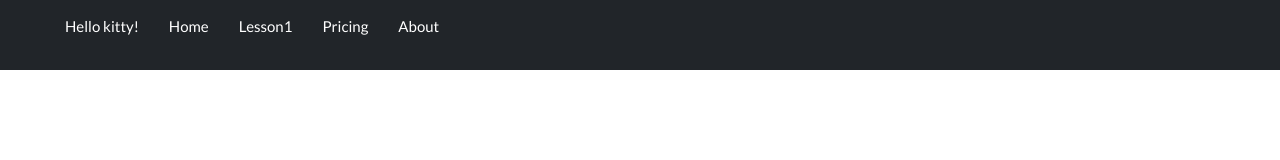
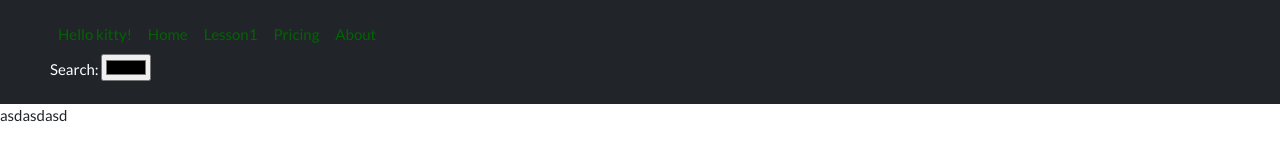
Before and after one commit to DOstapovets/hello_kitty, a website: page flextry/index.html in a window 1280 px wide. Drawn offline with Linux system fonts and the light colour scheme; files that its build step writes are made by us from their sources.

Commit message:
fix header flex

```diff
--- a/flextry/index.html
+++ b/flextry/index.html
@@ -6,17 +6,33 @@
         <meta http-equiv="X-UA-Compatible" content="ie=edge">
         <link rel="stylesheet" href="./style.css">
         <link rel="stylesheet" href="./bootstrap.min.css">
-        <title>111</title>
+        <title>FLEX</title>
     </head>
     <body>
-        <header class="head">
+        <header>
             <div class="flex-container">
-                <div class="item"><p>Hello kitty!</div></p>
-                <div class="item"><p class="text">Home</div></p>
-                <div class="item"><p class="text">Lesson1</div></p>
-                <div class="item"><p class="text">Pricing</div></p>
-                <div class="item"><p class="text">About</div></p>
+                <div class="item">Hello kitty!</div>
+                <div class="item text">
+                    Home
                 </div>
+                <div class="item text">
+                    Lesson1
+                </div>
+                <div class="item text">
+                    Pricing
+                </div>
+                <div class="item text">
+                    About
+                </div>
+            </div>
+            <div>
+                <label>
+                    Search:
+                    <input type="color" name="" id="">
+                </label>
+
+            </div>
         </header>
+        <span>asdasdasd</span>
     </body>
 </html>
--- a/flextry/style.css
+++ b/flextry/style.css
@@ -1,24 +1,33 @@
+body{
+  margin: 0;
+  font-family: "Lato", -apple-system, BlinkMacSystemFont, "Segoe UI", Roboto, "Helvetica Neue", Arial, sans-serif, "Apple Color Emoji", "Segoe UI Emoji", "Segoe UI Symbol";
+}
+*{
+  box-sizing: border-box;
+}
 .flex-container {
     display: flex;
-    height: 70px;
     justify-content: flex-start;
-    font-family: "Lato", -apple-system, BlinkMacSystemFont, "Segoe UI", Roboto, "Helvetica Neue", Arial, sans-serif, "Apple Color Emoji", "Segoe UI Emoji", "Segoe UI Symbol";
     max-inline-size: 100%;
-    margin-left: 50px;
     flex-wrap: wrap;
+    align-items: center;
   }
-  .head{
+  header{
+    padding: 15px 50px;
+    display: flex;
     position: relative;
+    color: white;
     background:#212529;
     width: 100%;
-    height: 70px;
+    align-items: center;
+    justify-content: space-between;
   }
   .item{
-    color: white;
+    color: darkgreen;
     cursor: pointer;
-    margin: 15px;
     font-size: 24;
     text-align: center;
+    margin: 8px;
   }
   .text:hover{
     color:  rgb(252, 172, 97);
```
